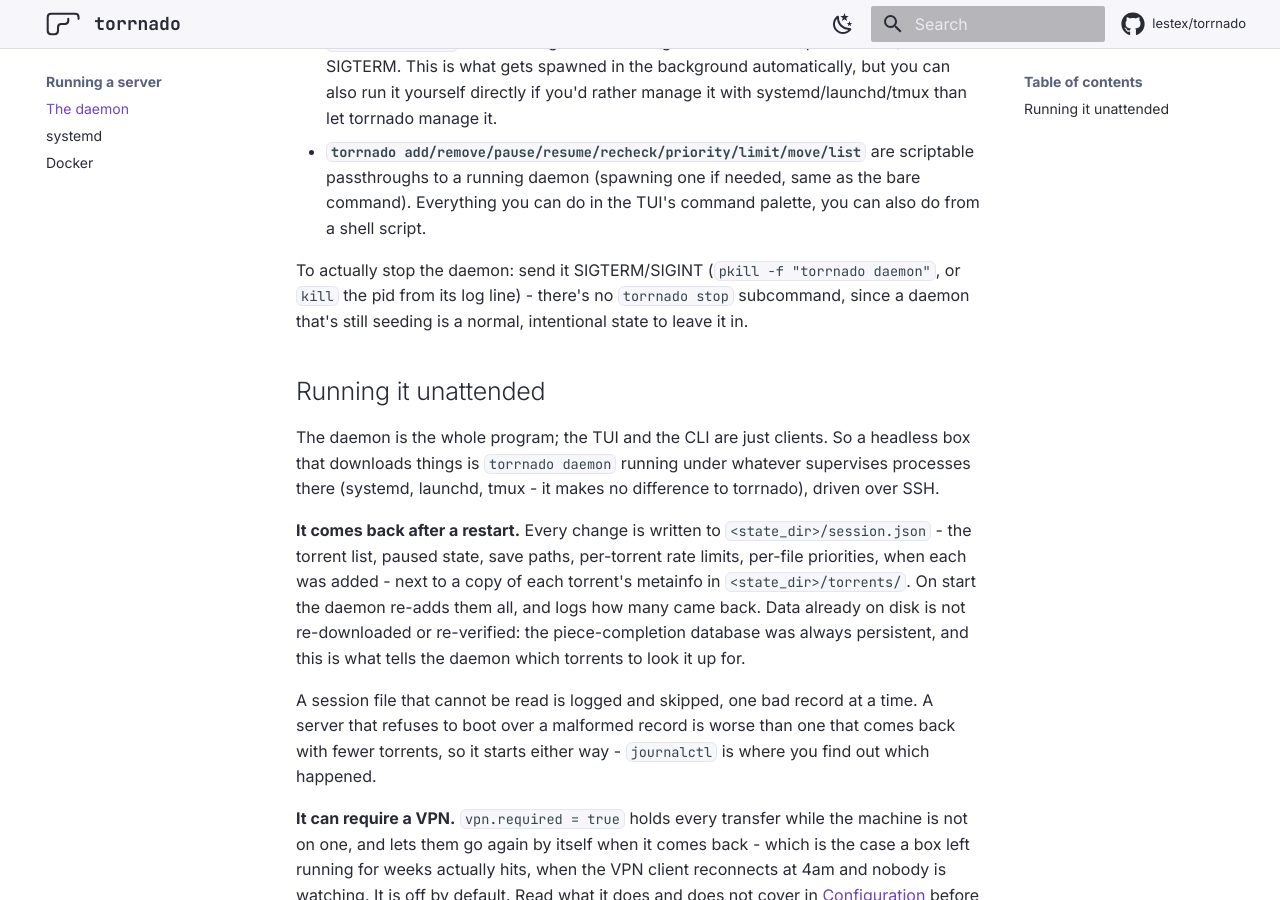
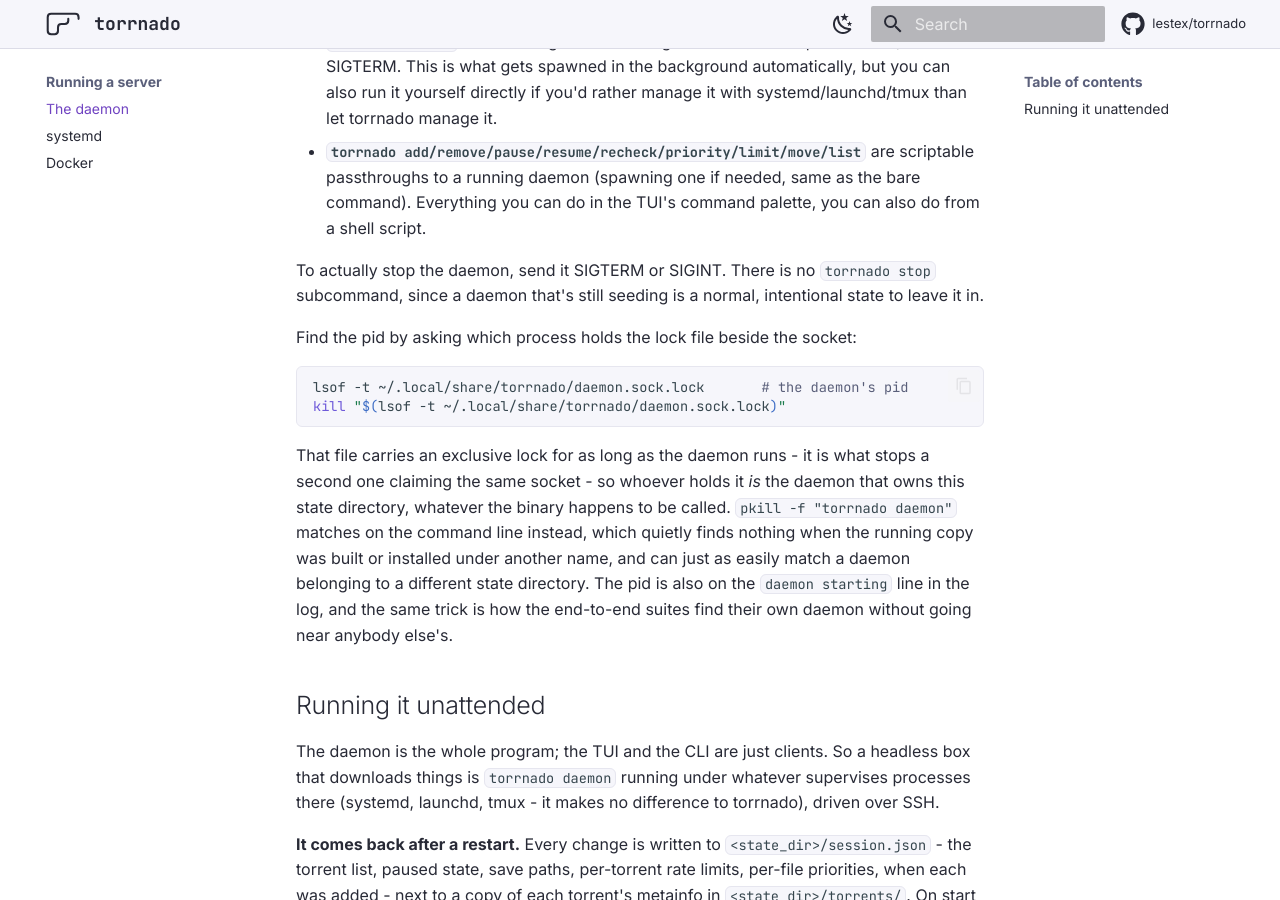
Before and after one commit to lestex/torrnado, an MkDocs documentation site: the page built from docs/server/daemon.md, in a window 1280 px wide and 900 px high, scrolled down 404 px. Built offline with MkDocs 1.6.1 and Material for MkDocs 9.7.7, drawn with Linux system fonts in a browser that asks for light colours; comment, search, counter and statistics services are not loaded.

Commit message:
docs: find the daemon by its lock file, not by name

````diff
--- a/docs/server/daemon.md
+++ b/docs/server/daemon.md
@@ -21,10 +21,28 @@ thin client that connects to it over a Unix domain socket
   same as the bare command). Everything you can do in the TUI's command
   palette, you can also do from a shell script.
 
-To actually stop the daemon: send it SIGTERM/SIGINT (`pkill -f "torrnado daemon"`,
-or `kill` the pid from its log line) - there's no `torrnado stop`
-subcommand, since a daemon that's still seeding is a normal, intentional
-state to leave it in.
+To actually stop the daemon, send it SIGTERM or SIGINT. There is no
+`torrnado stop` subcommand, since a daemon that's still seeding is a
+normal, intentional state to leave it in.
+
+Find the pid by asking which process holds the lock file beside the
+socket:
+
+```sh
+lsof -t ~/.local/share/torrnado/daemon.sock.lock       # the daemon's pid
+kill "$(lsof -t ~/.local/share/torrnado/daemon.sock.lock)"
+```
+
+That file carries an exclusive lock for as long as the daemon runs - it
+is what stops a second one claiming the same socket - so whoever holds it
+*is* the daemon that owns this state directory, whatever the binary
+happens to be called. `pkill -f "torrnado daemon"` matches on the command
+line instead, which quietly finds nothing when the running copy was built
+or installed under another name, and can just as easily match a daemon
+belonging to a different state directory. The pid is also on the
+`daemon starting` line in the log, and the same trick is how the
+end-to-end suites find their own daemon without going near anybody
+else's.
 
 ## Running it unattended
 
````
